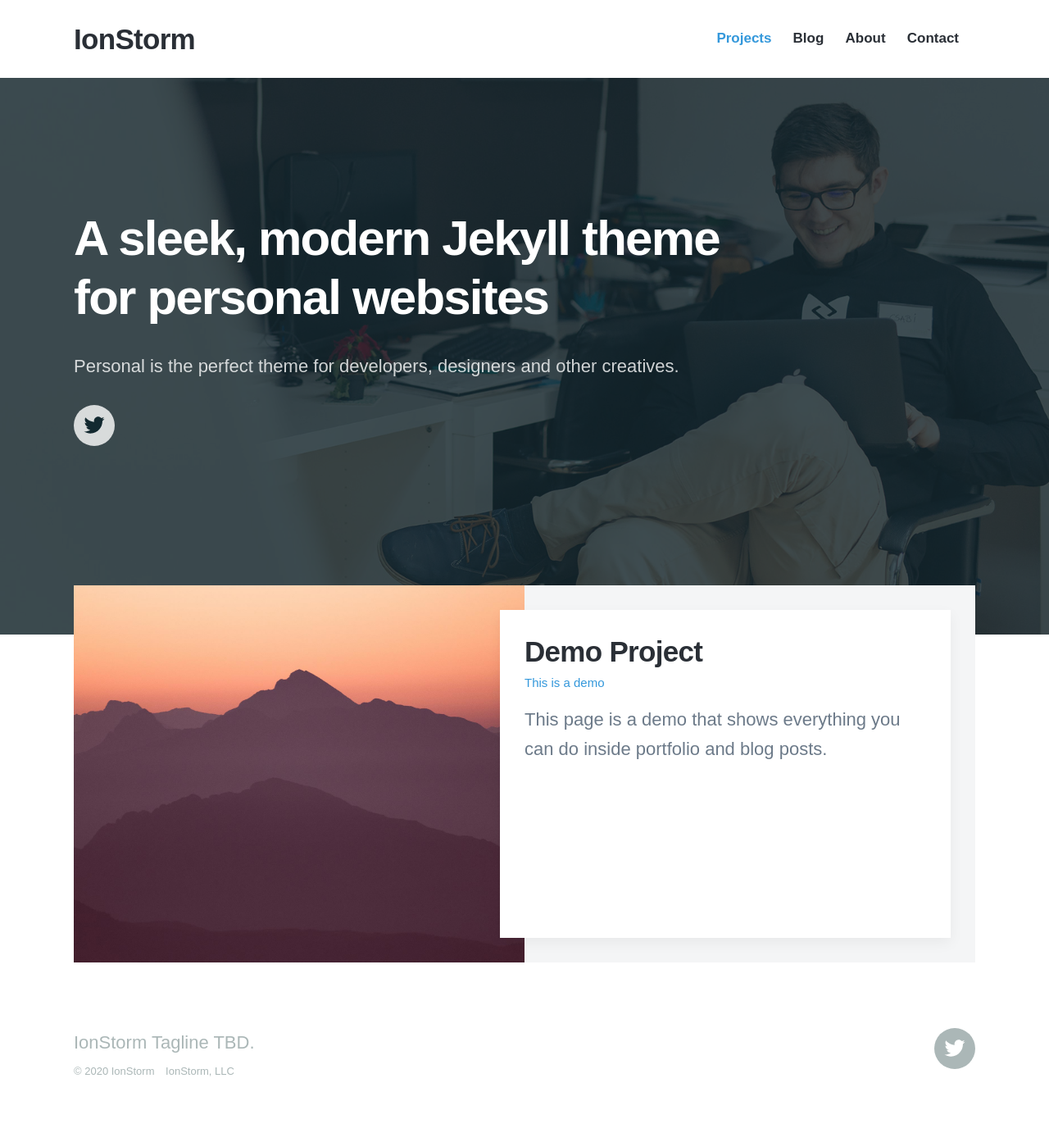
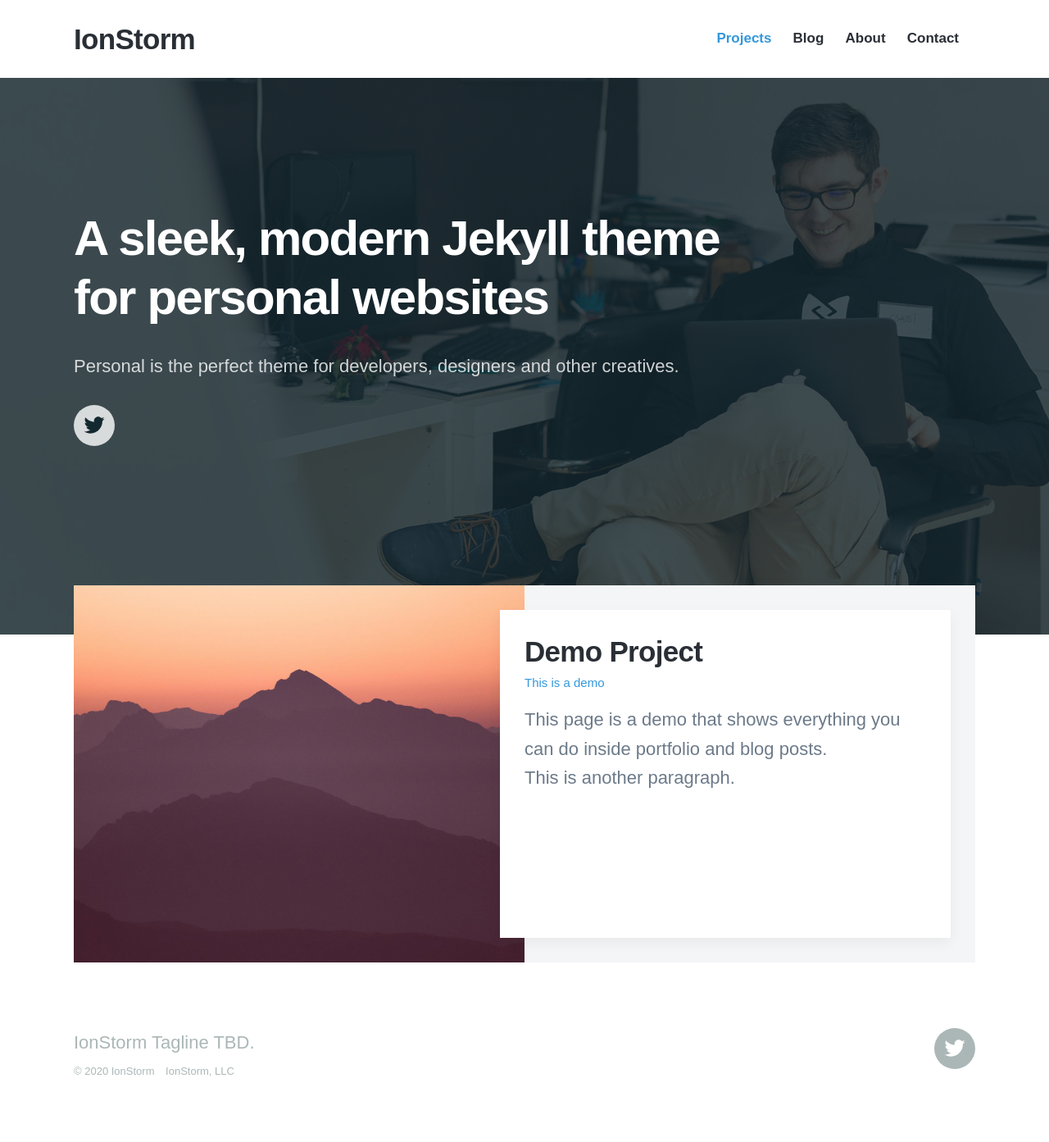
Before and after one commit to waskoIVI/waskoivi.github.io, a Jekyll site: the page built from index.html, in a window 1280 px wide. Shown: the whole page at 82% size. Built offline with Jekyll 4.4.1, drawn with Linux system fonts in a browser that asks for light colours; nearby versions of some CDN libraries; some web fonts are replaced.

Commit message:
Projects change

```diff
--- a/_projects/2018-06-30-demo-project.md
+++ b/_projects/2018-06-30-demo-project.md
@@ -2,7 +2,7 @@
 title: 'Demo Project'
 subtitle: 'This is a demo'
 date: 2018-06-30 00:00:00
-description: This page is a demo that shows everything you can do inside portfolio and blog posts.
+description: This page is a demo that shows everything you can do inside portfolio and blog posts.<br />This is another paragraph.
 featured_image: '/images/demo/demo-square.jpg'
 ---
 
```
Also changed, not shown: _posts/2018-06-30-demo-post.md (+1 -1 lines).
